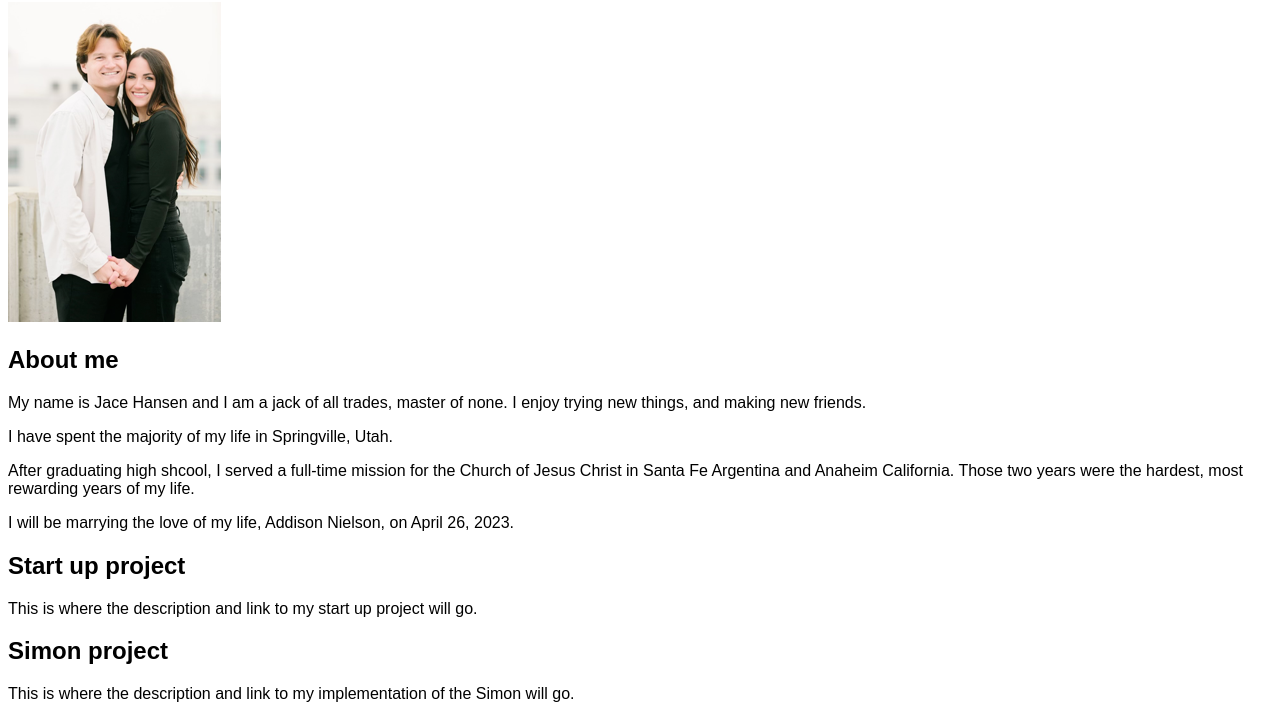
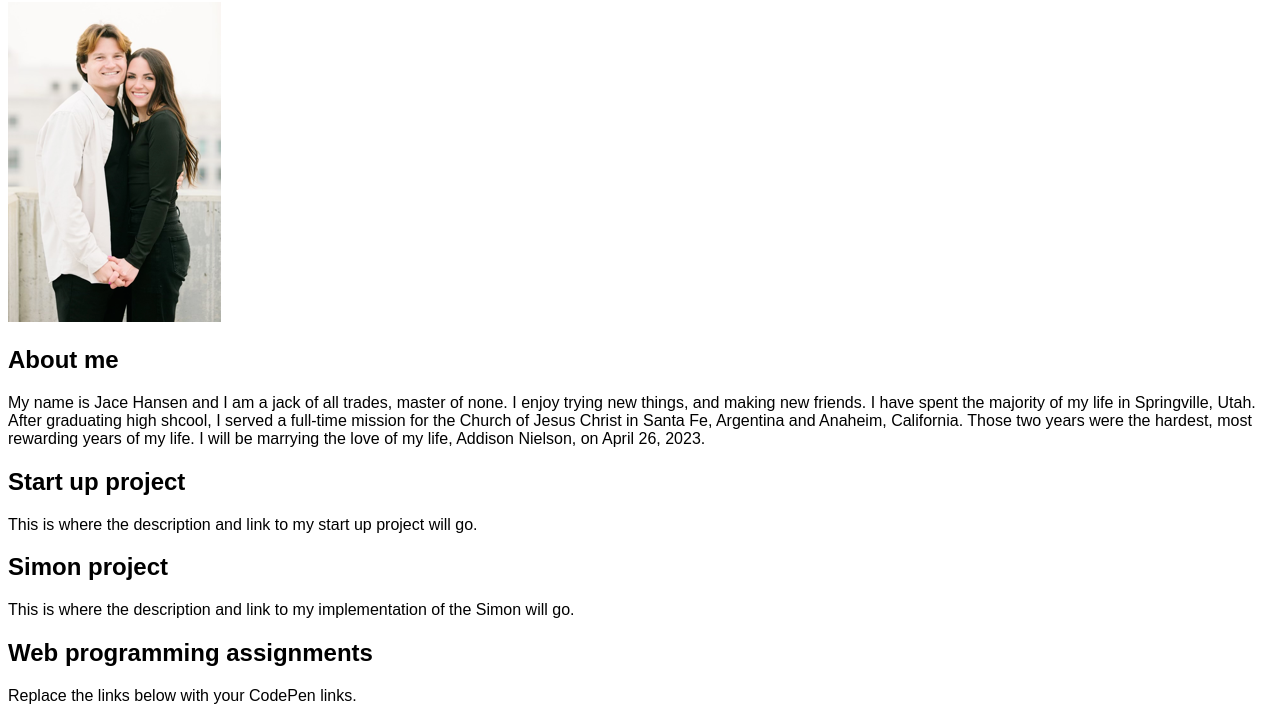
Before and after one commit to jjhan01/startup, a plain HTML site: page index.html in a window 1280 px wide. Shown: the part 78-798 px from the top of the page. Drawn offline with Linux system fonts and the light colour scheme.

Commit message:
bio format update 3

```diff
--- a/index.html
+++ b/index.html
@@ -19,14 +19,10 @@
         <p>
           My name is Jace Hansen and I am a jack of all trades, master of none.
           I enjoy trying new things, and making new friends.
-          </p>
           I have spent the majority of my life in Springville, Utah.
-          </p>
-
           After graduating high shcool,
           I served a full-time mission for the Church of Jesus Christ
-          in Santa Fe Argentina and Anaheim California.  Those two years were the hardest, most rewarding years of my life.
-        <p>
+          in Santa Fe, Argentina and Anaheim, California.  Those two years were the hardest, most rewarding years of my life.
           I will be marrying the love of my life,
           Addison Nielson, on April 26, 2023.
         </p>
```
